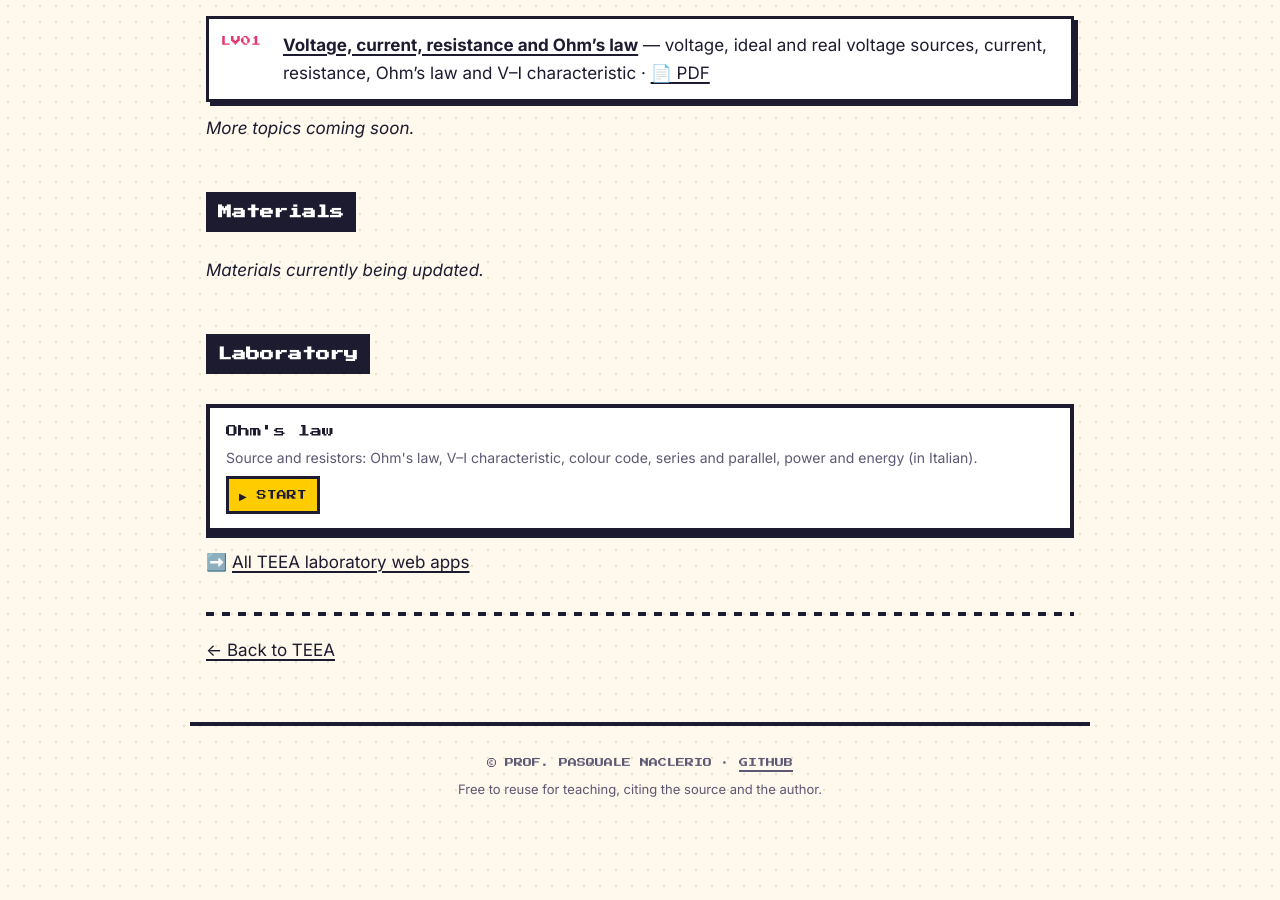
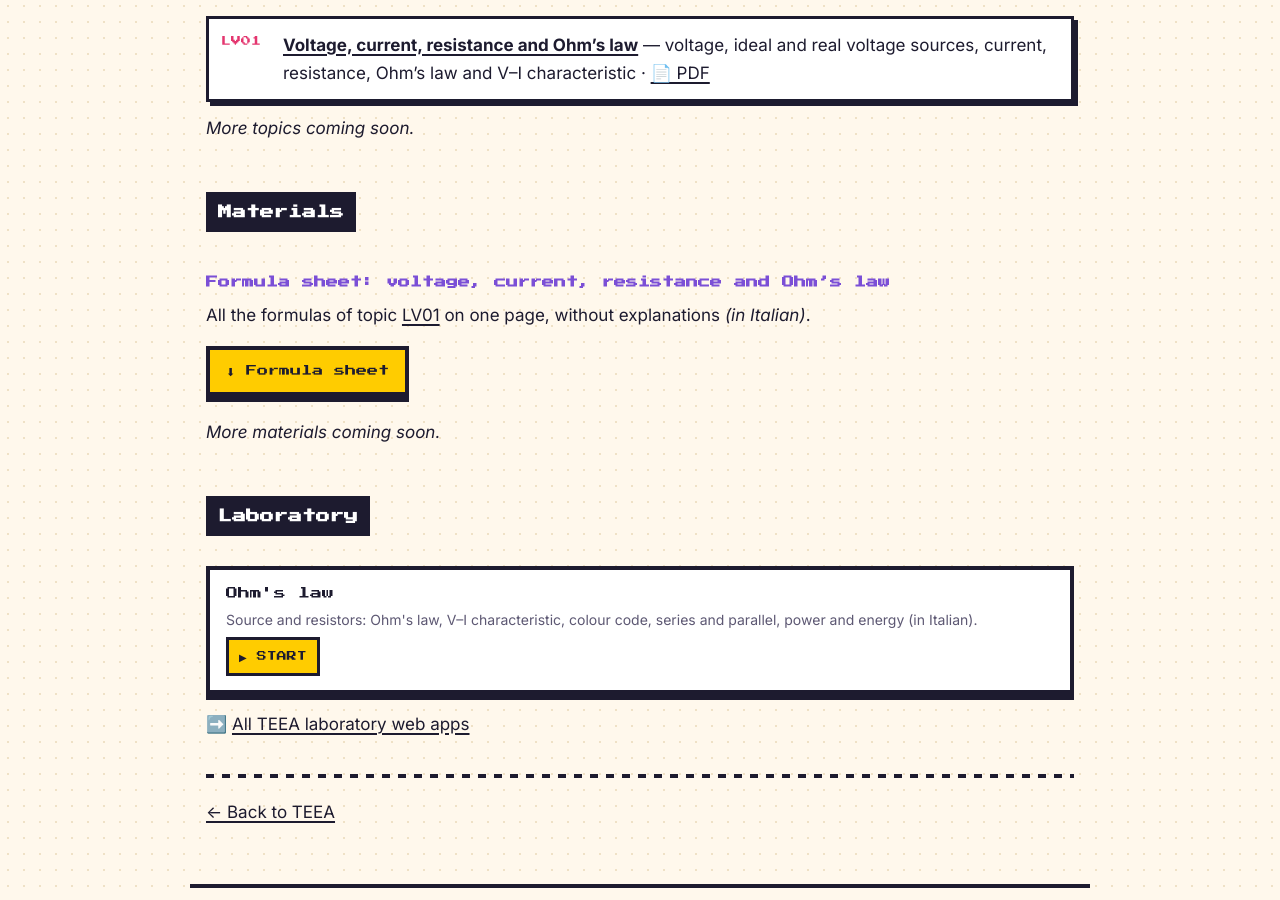
Before and after one commit to pasqualenaclerio/education, a Jekyll site: the page built from TEEA/3MAT/index.en.md, in a window 1280 px wide and 900 px high, scrolled down 450 px. Built offline with Jekyll 4.4.1, drawn with Linux system fonts in a browser that asks for light colours.

Commit message:
formulari

```diff
--- a/TEEA/3MAT/index.en.md
+++ b/TEEA/3MAT/index.en.md
@@ -23,7 +23,13 @@ _More topics coming soon._
 
 <!-- Add links to lecture notes, exercises, and projects here -->
 
-_Materials currently being updated._
+### Formula sheet: voltage, current, resistance and Ohm's law
+
+All the formulas of topic [LV01](/education/TEEA/3MAT/programma/01-tensione-corrente-resistenza/index.en.html) on one page, without explanations *(in Italian)*.
+
+<a class="btn btn-pdf" href="/education/TEEA/3MAT/programma/01-tensione-corrente-resistenza/pdf/01-formulario-tensione-corrente-resistenza.pdf" download>Formula sheet</a>
+
+_More materials coming soon._
 
 ## Laboratory
 
```
Also changed, not shown: TEEA/3MAT/index.md (+7 -1 lines), TEEA/4MAT/index.en.md (+6 -0 lines), TEEA/4MAT/index.md (+6 -0 lines), 4 other files.
